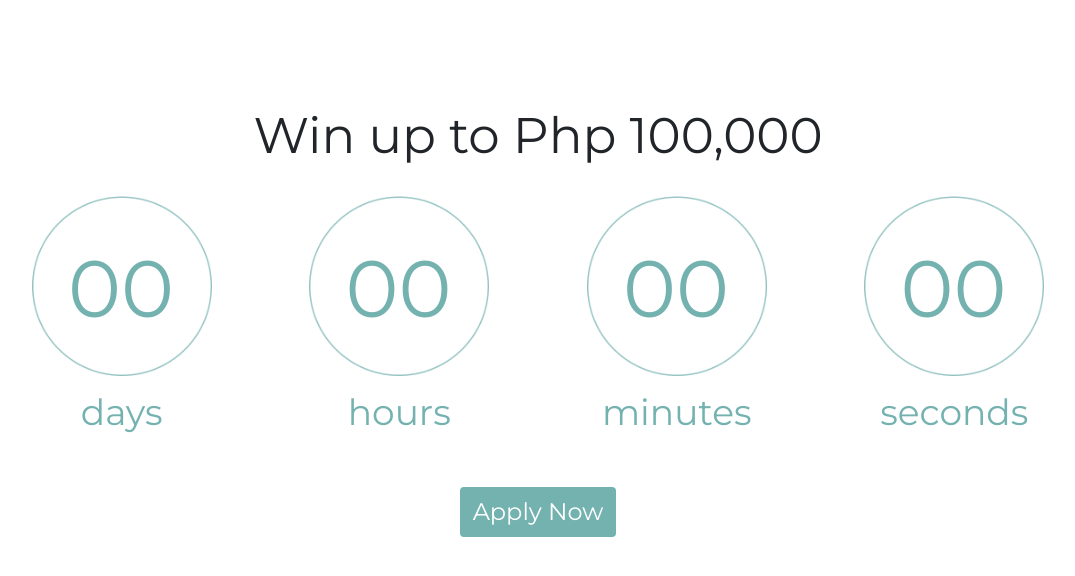
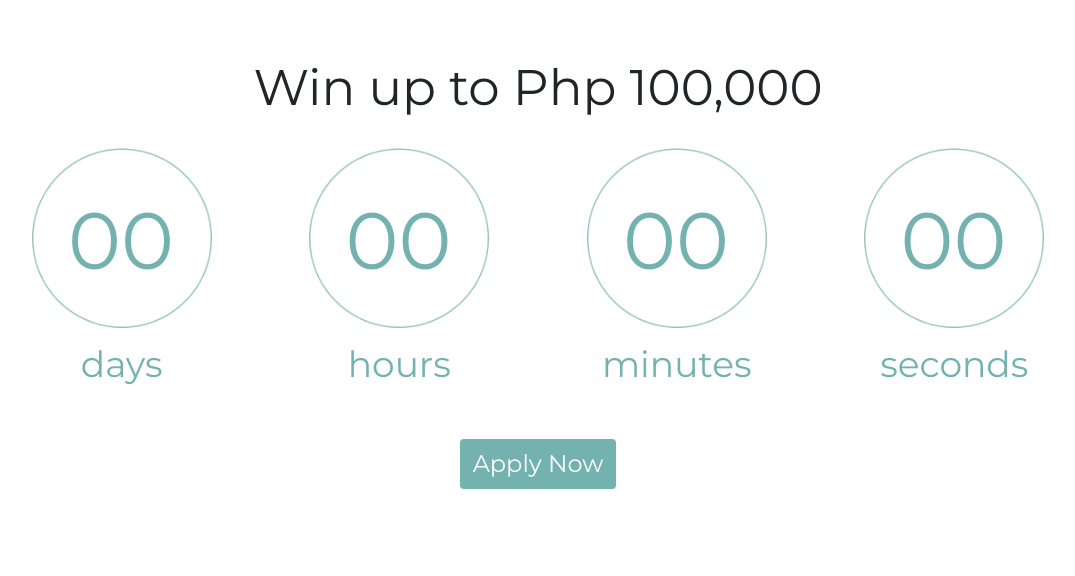
Before and after one commit to Hjkun77/access-website, a PHP site: page / in a window 1280 px wide. Shown: the part 86-662 px from the top of the page, without its empty margins (102-1177 px from the left). Run offline with PHP 8.4, Linux system fonts and the light colour scheme.

Commit message:
Nav change

```diff
--- a/stylesheets/style.css
+++ b/stylesheets/style.css
@@ -80,7 +80,7 @@ body {
 
   /* Home */
   .home {
-    margin-top: 12em;
+    margin-top: 9em;
     position: relative;
   }
 
```
